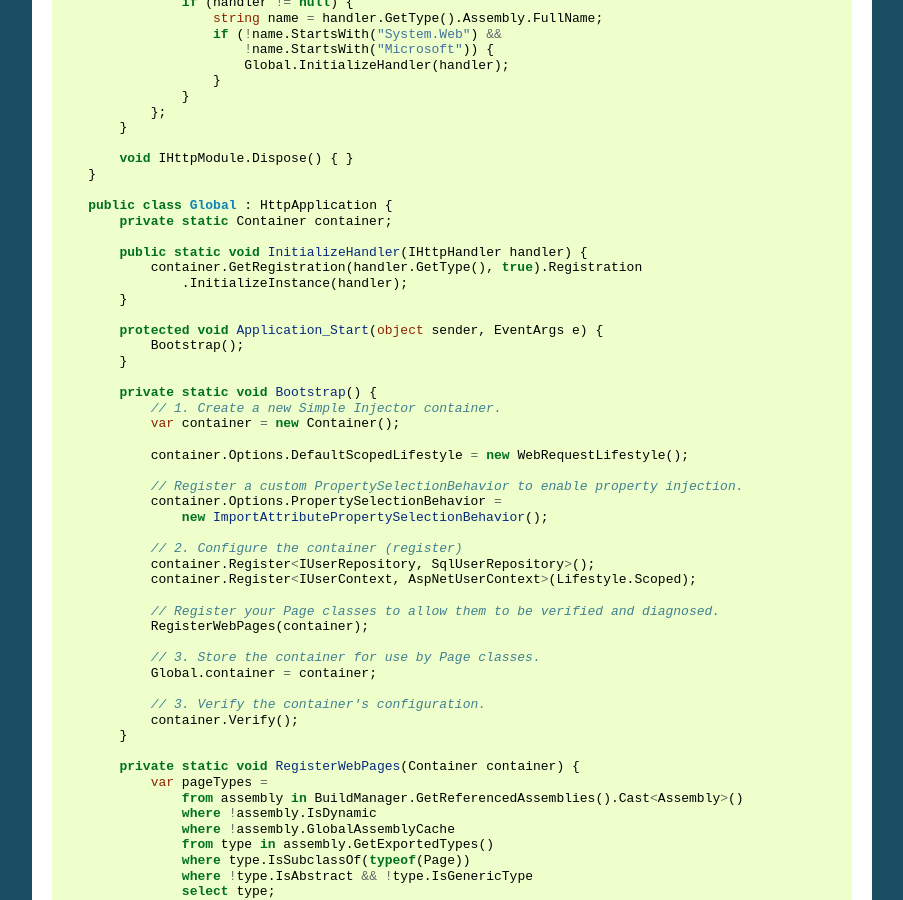
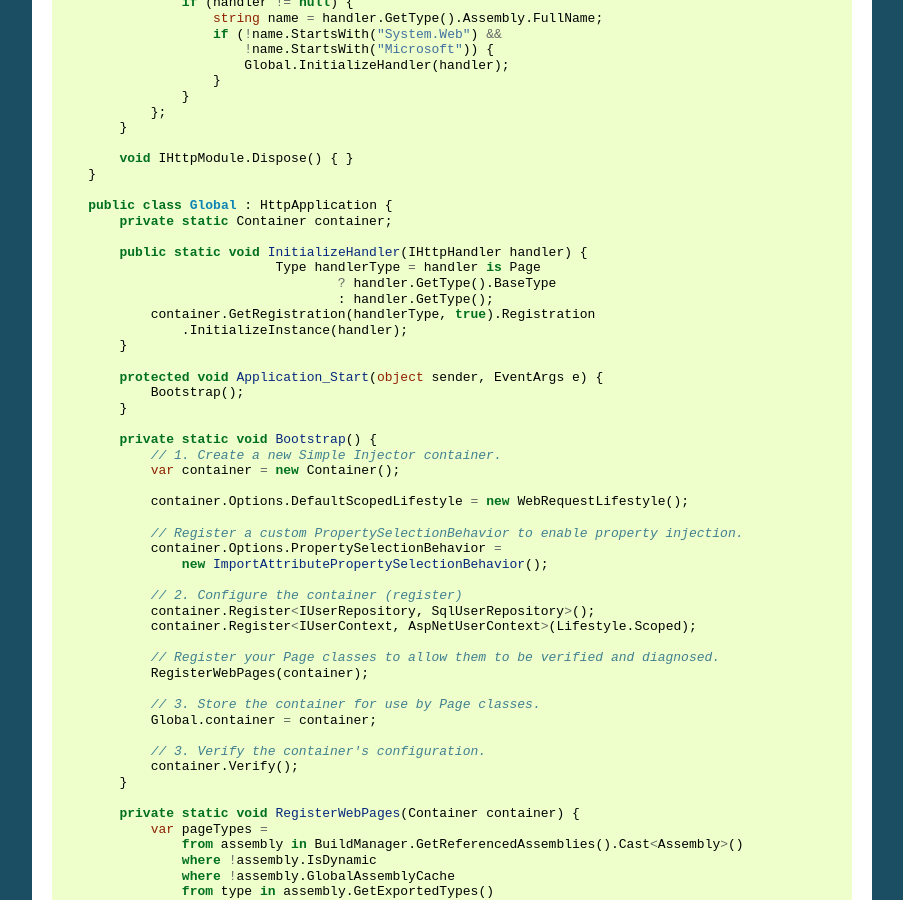
Before and after one commit to simpleinjector/Documentation, a Sphinx documentation site: the page built from source/webformsintegration.rst, in a window 1280 px wide and 900 px high, scrolled down 722 px. Shown: the whole window, without its empty margins (198-1101 px from the left). Built offline with Sphinx 7.4.7, drawn with Linux system fonts in a browser that asks for light colours.

Commit message:
Improvement to web forms documentation
Based on the possible breaking changes in v5.0 considering the ability
to resolve unregistered types, the Web Forms documentation has been
updated to keep working OOTB when this change is introduced. By
introducing the change in documentation at this time, projects that
apply this integration advice at this  time will benefit when updating
to v5.0 when that is released.

```diff
--- a/source/webformsintegration.rst
+++ b/source/webformsintegration.rst
@@ -56,7 +56,10 @@ Instead of doing constructor injection, there are alternatives. The simplest thi
             private static Container container;
 
             public static void InitializeHandler(IHttpHandler handler) {
-                container.GetRegistration(handler.GetType(), true).Registration
+				Type handlerType = handler is Page
+					? handler.GetType().BaseType
+					: handler.GetType();
+                container.GetRegistration(handlerType, true).Registration
                     .InitializeInstance(handler);
             }
 
```
